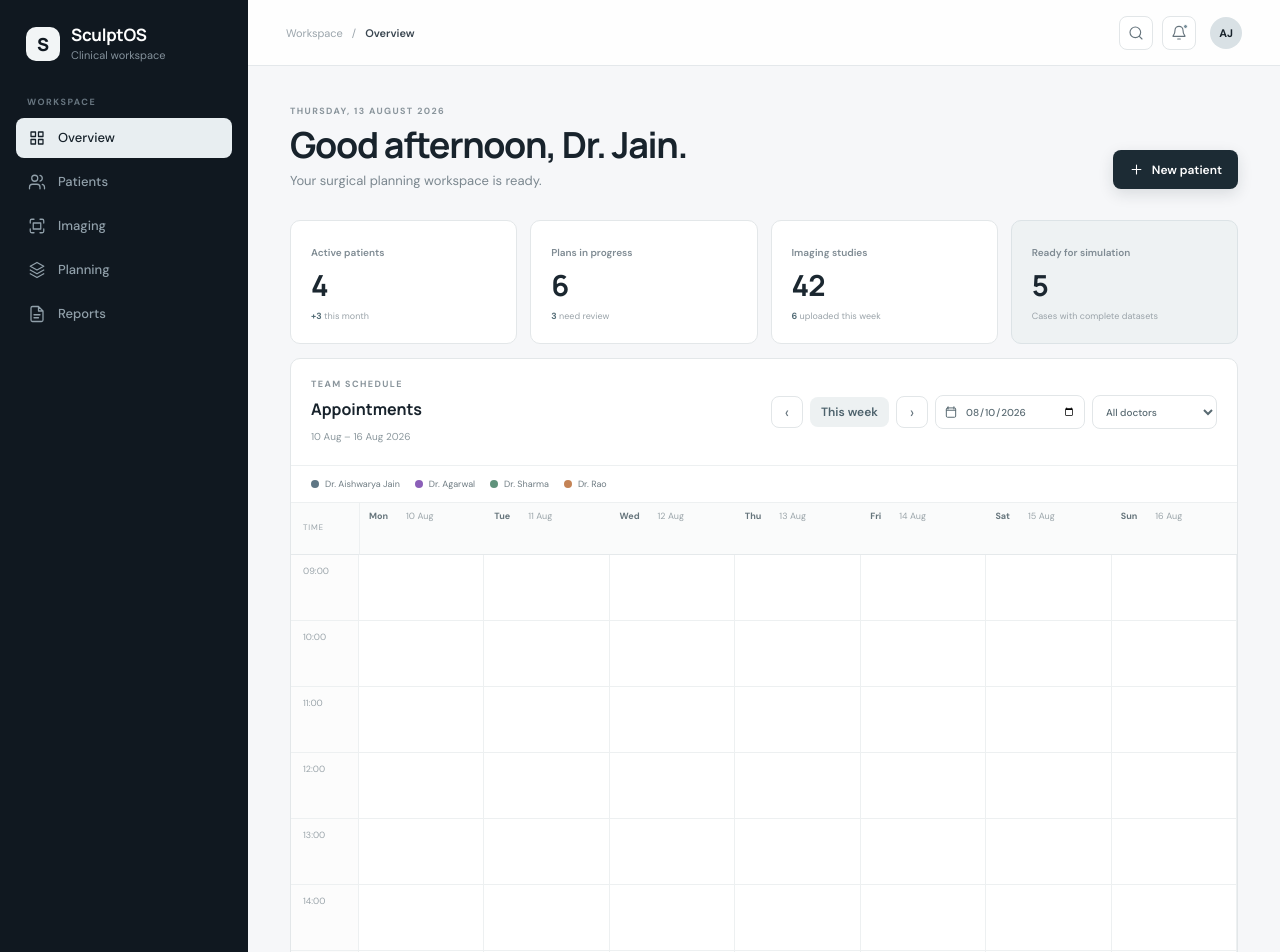
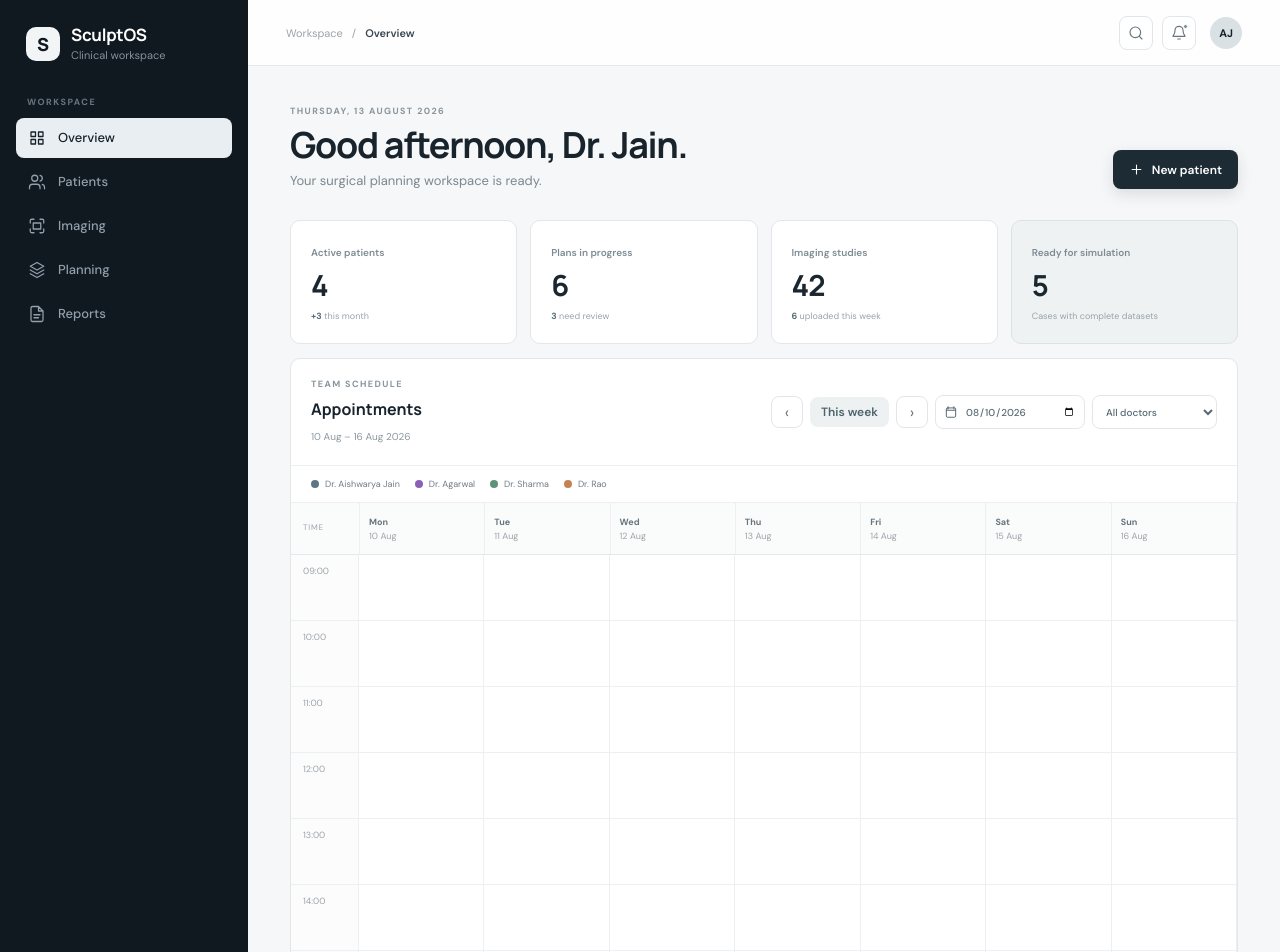
Before and after one commit to dr0ash-ux/SculptOS, a React (Vite) app: page / in a window 1280 px wide. Shown: the top 952 px of the page. Built offline with nearby package versions, Linux system fonts and the light colour scheme.

Commit message:
fix: align weekly calendar columns

```diff
--- a/src/clinical-workflows.css
+++ b/src/clinical-workflows.css
@@ -1,4 +1,4 @@
-.appointment-panel { margin-top: 14px; overflow: hidden; }
+.appointment-panel { margin-top:14px; overflow:hidden; }
 .appointment-toolbar { display:flex; justify-content:space-between; align-items:center; gap:18px; padding:20px; border-bottom:1px solid #edf0f1; }
 .appointment-toolbar h2 { margin:0 0 4px; font:700 16px Manrope,sans-serif; }
 .appointment-toolbar > div:first-child > span { color:#8c989e; font-size:10px; }
@@ -13,14 +13,14 @@
 .doctor-legend span { display:flex; align-items:center; gap:6px; }
 .doctor-legend i { width:8px; height:8px; border-radius:50%; display:inline-block; }
 .schedule-scroll { overflow-x:auto; }
-.schedule-grid { min-width:900px; }
+.schedule-grid { min-width:900px; display:grid; grid-template-columns:68px repeat(7,minmax(112px,1fr)); }
 .time-head, .day-head { height:52px; box-sizing:border-box; background:#fafbfb; border-bottom:1px solid #e5e9eb; }
-.time-head { width:68px; float:left; padding:19px 12px; color:#9aa4aa; font-size:8px; text-transform:uppercase; letter-spacing:.8px; }
-.day-head { margin-left:68px; display:grid; grid-template-columns:repeat(7,1fr); border-left:1px solid #edf0f1; }
-.day-head > * { min-width:0; }
-.day-head strong { grid-row:1; padding:10px 9px 0; color:#66757c; font-size:9px; }
-.day-head span { padding:2px 9px 9px; color:#9ba5aa; font-size:9px; }
-.schedule-row { display:grid; grid-template-columns:68px repeat(7,minmax(112px,1fr)); min-height:66px; border-bottom:1px solid #edf0f1; }
+.time-head { grid-column:1; padding:19px 12px; color:#9aa4aa; font-size:8px; text-transform:uppercase; letter-spacing:.8px; }
+.day-head { grid-column:2 / 9; display:grid; grid-template-columns:repeat(7,minmax(112px,1fr)); border-left:1px solid #edf0f1; }
+.day-head > div { min-width:0; display:flex; flex-direction:column; justify-content:center; padding:7px 9px; border-right:1px solid #edf0f1; }
+.day-head strong { color:#66757c; font-size:9px; }
+.day-head span { margin-top:2px; color:#9ba5aa; font-size:9px; }
+.schedule-row { grid-column:1 / 9; display:grid; grid-template-columns:68px repeat(7,minmax(112px,1fr)); min-height:66px; border-bottom:1px solid #edf0f1; }
 .time-cell { padding:10px 12px; color:#9aa4aa; font-size:9px; border-right:1px solid #edf0f1; background:#fcfcfc; }
 .slot { min-height:65px; margin:0; padding:7px 8px; border:0; border-right:1px solid #edf0f1; background:#fff; text-align:left; cursor:pointer; display:flex; flex-direction:column; justify-content:center; gap:2px; transition:.15s ease; }
 .slot:hover { background:#f7f9fa; }
@@ -47,19 +47,11 @@
 .detail-list { display:grid; grid-template-columns:150px 1fr; gap:0; margin:0; padding:0 20px 20px; }
 .detail-list dt, .detail-list dd { padding:10px 0; border-bottom:1px solid #edf0f1; font-size:10px; }
 .detail-list dt { color:#909ba1; } .detail-list dd { margin:0; color:#394950; font-weight:600; }
-.timeline-card .timeline { padding-bottom:20px; }
-.timeline-card .timeline > div { min-height:42px; }
+.timeline-card .timeline { padding-bottom:20px; } .timeline-card .timeline > div { min-height:42px; }
 .print-sheet { max-width:780px; margin:0 auto; padding:40px; background:#fff; border:1px solid #e1e5e7; box-shadow:0 10px 35px rgba(30,45,54,.08); }
-.prescription-header { display:flex; justify-content:space-between; gap:20px; }
-.prescription-header h2 { margin:0 0 8px; font:700 19px Manrope,sans-serif; }
-.prescription-header p { margin:3px 0; color:#68777e; font-size:10px; }
-.rx { font:800 34px Georgia,serif; color:#344750; }
-.print-sheet hr { border:0; border-top:1px solid #dfe5e7; margin:22px 0; }
-.prescription-patient { display:flex; gap:22px; flex-wrap:wrap; padding:12px; background:#f5f7f7; border-radius:7px; font-size:10px; }
-.prescription-patient span { color:#738087; }
-.prescription-line { display:grid; grid-template-columns:1fr 1fr; gap:5px; padding:16px 5px; border-bottom:1px solid #e6eaeb; }
-.prescription-line b { font-size:11px; color:#26363e; } .prescription-line span,.prescription-line small { color:#65747b; font-size:10px; } .prescription-line small { grid-column:1/-1; }
+.prescription-header { display:flex; justify-content:space-between; gap:20px; } .prescription-header h2 { margin:0 0 8px; font:700 19px Manrope,sans-serif; } .prescription-header p { margin:3px 0; color:#68777e; font-size:10px; } .rx { font:800 34px Georgia,serif; color:#344750; }
+.print-sheet hr { border:0; border-top:1px solid #dfe5e7; margin:22px 0; } .prescription-patient { display:flex; gap:22px; flex-wrap:wrap; padding:12px; background:#f5f7f7; border-radius:7px; font-size:10px; } .prescription-patient span { color:#738087; }
+.prescription-line { display:grid; grid-template-columns:1fr 1fr; gap:5px; padding:16px 5px; border-bottom:1px solid #e6eaeb; } .prescription-line b { font-size:11px; color:#26363e; } .prescription-line span,.prescription-line small { color:#65747b; font-size:10px; } .prescription-line small { grid-column:1/-1; }
 .print-sheet footer { margin-top:70px; text-align:right; color:#68777e; font-size:10px; }
-.no-print { }
 @media print { .no-print, .sidebar, .topbar, .appointment-panel, .bottom-grid, .patient-form-tabs { display:none !important; } .content { padding:0 !important; max-width:none !important; } .app-shell,.main-content { background:#fff !important; } .print-sheet { border:0; box-shadow:none; max-width:none; } }
-@media (max-width:760px) { .appointment-toolbar { align-items:flex-start; flex-direction:column; } .profile-grid { grid-template-columns:1fr; } .detail-list { grid-template-columns:115px 1fr; } .print-sheet { padding:24px; } }
+@media (max-width:760px) { .appointment-toolbar { align-items:flex-start; flex-direction:column; } .profile-grid { grid-template-columns:1fr; } .detail-list { grid-template-columns:115px 1fr; } .print-sheet { padding:24px; } .schedule-grid { min-width:900px; } }
```
